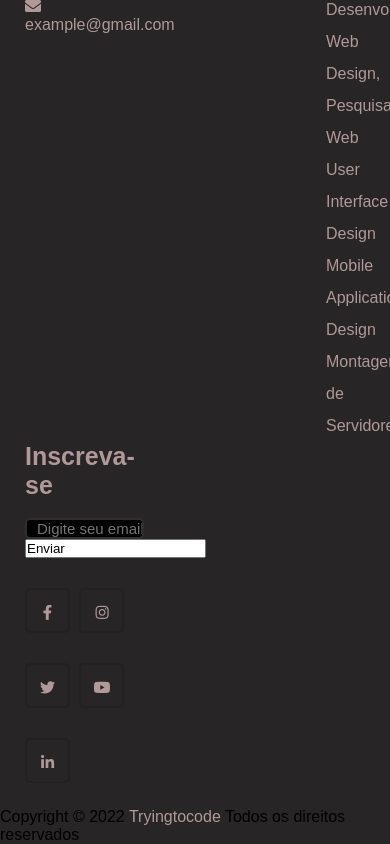
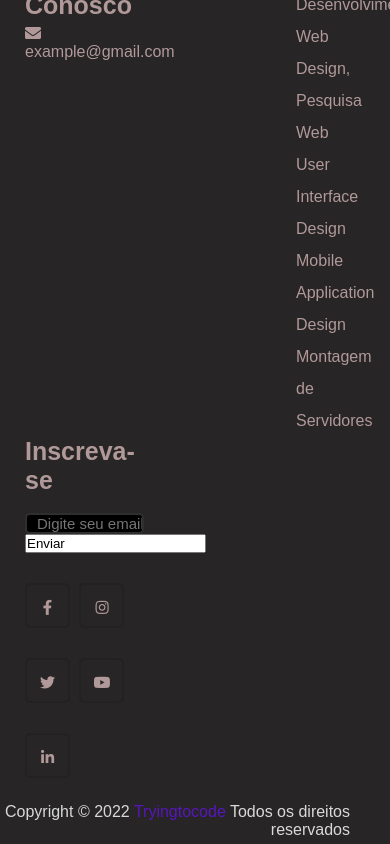
Before and after one commit to Dnz404/Project02, a plain HTML site: page Home.html in a window 390 px wide. Drawn offline with Linux system fonts and the light colour scheme.

Commit message:
Update footer.css

```diff
--- a/footer.css
+++ b/footer.css
@@ -94,3 +94,26 @@ footer .fcontent .media-icons a{
     margin: 30px 5px 0 0;
     transition: all 0.4s ease;
 }
+.fcontent .media-icons a:hover{
+    border-color: #5716be;
+}
+footer .inferior{
+    width: 100%;
+    text-align: right;
+    color: #d9d9d9;
+    padding: 0 40px 5px 0;
+}
+footer .inferior a{
+    color: #5716be;
+}
+footer a{
+    transition: all 0.4s ease;
+}
+footer a:hover{
+    color: #5716be;
+}
+@media (max-width:1100px){
+    footer .fcontent .meio{
+        padding-left: 50px;
+    }
+}
```
